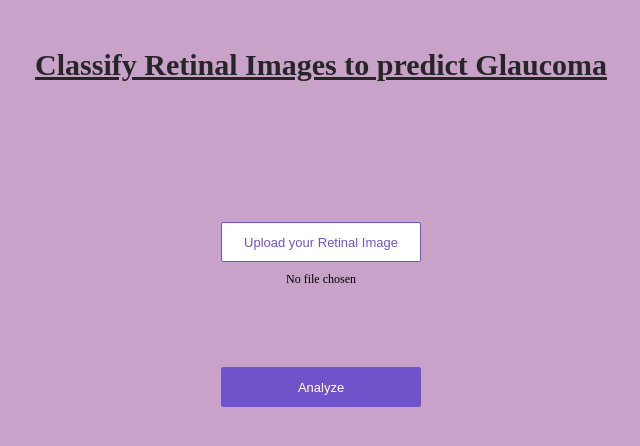
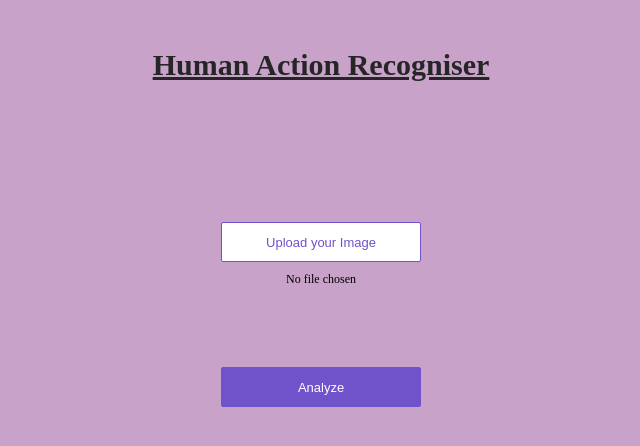
Before and after one commit to prakzscoot/HumanActionRec, a plain HTML site: page app/view/index.html in a window 1280 px wide. Shown: the whole page, without its empty margins (319-959 px from the left). Drawn offline with Linux system fonts and the light colour scheme.

Commit message:
Update index.html

```diff
--- a/app/view/index.html
+++ b/app/view/index.html
@@ -7,7 +7,7 @@
 <body>
 <div>
   <div class='center'>
-	  <div class='title'><b><u>Classify Retinal Images to predict Glaucoma</u></b> </div>
+	  <div class='title'><b><u>Human Action Recogniser </u></b> </div>
 
     <div class='content'>
       <div class='no-display'>
@@ -18,7 +18,7 @@
                accept='image/*'
                onchange='showPicked(this)'>
       </div>
-      <button class='choose-file-button' type='button' onclick='showPicker()'>Upload your Retinal Image</button>
+      <button class='choose-file-button' type='button' onclick='showPicker()'>Upload your Image</button>
       <div class='upload-label'>
         <label id='upload-label'>No file chosen</label>
       </div>
```
